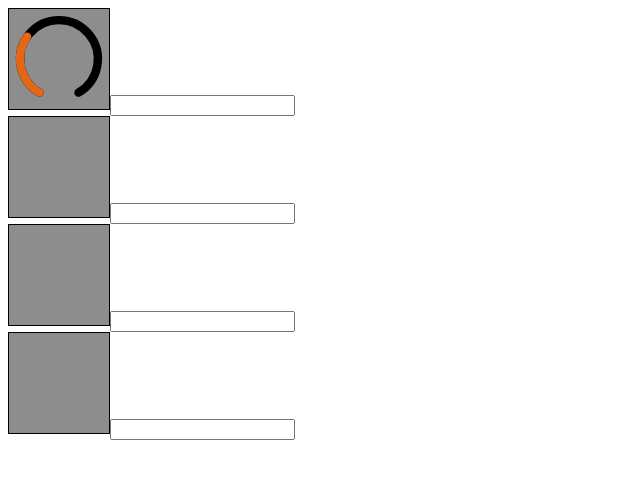
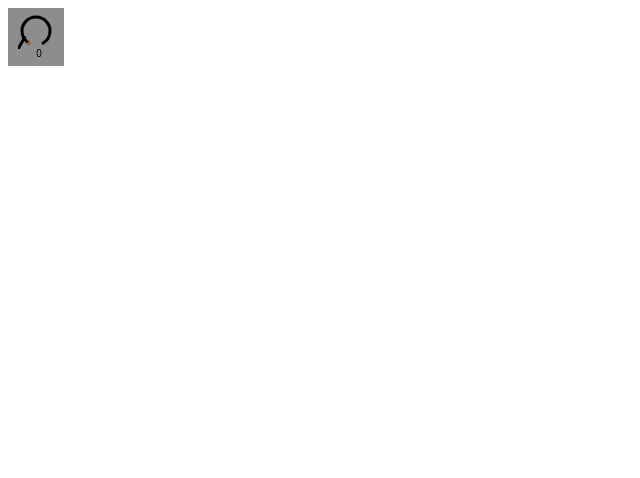
Before and after one commit to krzysztof-grzybek/circular-input, a plain HTML site: page index.html in a window 1280 px wide. Shown: the whole page, without its empty margins (0-640 px from the left). Drawn offline with Linux system fonts and the light colour scheme.

Commit message:
reflect changes in view and basic ableton theme

```diff
--- a/circularRange.css
+++ b/circularRange.css
@@ -1,26 +1,4 @@
-.circ-range__svg {
-  width: 100px;
-  border: 1px solid black;
-  background-color: #8D8D8D;
-}
-.circ-range__whole-arc {
-  stroke-width: 3px;
-  stroke: black;
-  fill: none;
-  stroke-linecap: round;
-}
-.circ-range__active-arc {
-  stroke-width: 3px;
-  stroke: #E36716;
-  fill: none;
-  stroke-dasharray: 999px;
-  stroke-dashoffset: -50px;
-  stroke-linecap: round;
-}
 .circ-range__indicator {
-  stroke: black;
-  stroke-width: 3px;
-  transform: rotate(133deg);
   transform-origin: 0% 0%;
   stroke-linecap: round;
 }
--- a/circularRange.js
+++ b/circularRange.js
@@ -39,6 +39,29 @@
     return rootObj;
   }
 
+  function polarToCartesian(centerX, centerY, radius, angleInDegrees) {
+    var angleInRadians = (angleInDegrees) * Math.PI / 180.0; // + 90 + 30 - half of 'hole' part in arc
+
+    return {
+      x: centerX + (radius * Math.cos(angleInRadians)),
+      y: centerY + (radius * Math.sin(angleInRadians))
+    };
+  }
+
+  function describeArc(x, y, radius, startAngle, endAngle){
+    var start = polarToCartesian(x, y, radius, endAngle);
+    var end = polarToCartesian(x, y, radius, startAngle);
+
+    var arcSweep = endAngle - startAngle <= 180 ? '0' : '1';
+
+    var d = [
+        'M', start.x, start.y,
+        'A', radius, radius, 0, arcSweep, 0, end.x, end.y
+    ].join(' ');
+
+    return d;
+  }
+
   function circularRange (element, options) {
     if (!(this instanceof circularRange)) { // force 'new' keyword
       return new circularRange(element, options);
@@ -62,12 +85,15 @@
 
     this.input = element;
     this.svgEl = null;
-    this.value = this.input.value ? Number(this.input.value) : circularRange.DEFAULTS.min;
+    this.indicator = null;
+    this.activeArc = null;
 
     this.options = extend({}, circularRange.DEFAULTS);
     this.options = extend(this.options, this.getDomOptions());
     this.options = extend(this.options, options);
-    console.log(this.options)
+
+    this.value = this.input.value ? Number(this.input.value) : this.options.min;
+    this.pxPerStep = this.options.sensivity / ((this.options.max - this.options.min) / this.options.step);
 
     this.init();
     return this;
@@ -76,16 +102,35 @@
   circularRange.DEFAULTS = {
     min: 0,
     max: 100,
-    step: 1,
-    sensivity: 100
+    step: 5,
+    sensivity: 100,
+    theme: ''
+  };
+
+  circularRange.CLASS_NAMES = {
+    basicArc: 'circ-range__basic-arc',
+    activeArc: 'circ-range__active-arc',
+    indicator: 'circ-range__indicator'
+  };
+
+  circularRange.DISPLAY = {
+    arcAngle: 300,
+    arcRadius: 14,
+    boxSize: 36
   };
 
   circularRange.domStrings = {
     container: '<div class="circ-range"></div>',
-    svg : ['<svg class="circ-range__svg" viewBox="0 0 36 36" version="1.1" xmlns="http://www.w3.org/2000/svg">',
-             '<path class="circ-range__whole-arc" id="basic-arc"></path>',
-             '<path class="circ-range__active-arc" id="meter-arc"></path>',
-             '<line class="circ-range__indicator" x1="18" y1="18" x2="18" y2="32">',
+    svg : ['<svg class="circ-range__svg" ',
+             'viewBox="0 0 ', circularRange.DISPLAY.boxSize, ' ', circularRange.DISPLAY.boxSize , '" ',
+             'version="1.1" xmlns="http://www.w3.org/2000/svg">',
+               '<path class="', circularRange.CLASS_NAMES.basicArc, '"></path>',
+               '<path class="', circularRange.CLASS_NAMES.activeArc, '"></path>',
+               '<line class="', circularRange.CLASS_NAMES.indicator, '" ',
+                 'x1="', circularRange.DISPLAY.boxSize / 2, '" ',
+                 'y1="', circularRange.DISPLAY.boxSize / 2, '" ',
+                 'x2="', circularRange.DISPLAY.boxSize / 2, '" ',
+                 'y2="', circularRange.DISPLAY.boxSize / 2 + circularRange.DISPLAY.arcRadius, '">',
            '</svg>'].join('')
   };
 
@@ -107,45 +152,103 @@
     init: function () {
       this.createDOM();
       this.addEventHandlers();
+      this.updateView();
     },
     createDOM: function () {
-      var container = stringToDom(circularRange.domStrings.container)[0];
+      var container = stringToDom(circularRange.domStrings.container)[0],
+          basicArc;
+
       this.input.parentNode.insertBefore(container, this.input);
       container.innerHTML = circularRange.domStrings.svg;
+      container.appendChild(this.input);
+
+      basicArc = container.getElementsByClassName(circularRange.CLASS_NAMES.basicArc)[0];
+      basicArc.setAttribute('d', this.describeArc(circularRange.DISPLAY.arcAngle));
+
+      if (this.options.theme) {
+        container.className += ' circ-range--' + this.options.theme;
+      }
+
       this.svgEl = container.firstChild;
-      container.appendChild(this.input);
+      this.indicator = container.getElementsByClassName(circularRange.CLASS_NAMES.indicator)[0];
+      this.activeArc = container.getElementsByClassName(circularRange.CLASS_NAMES.activeArc)[0];
     },
     addEventHandlers: function () {
       var self = this;
 
       this.svgEl.addEventListener('mousedown', function (e) {
         e.preventDefault(); // http://stackoverflow.com/questions/9506041/javascript-events-mouseup-not-firing-after-mousemove
+
         var initalMouseY = e.pageY,
+            initalValue = self.value,
             unbindListeners = function () {
               document.removeEventListener('mousemove', handleMouseMove);
               document.removeEventListener('mouseup', unbindListeners);
             },
             handleMouseMove = function (e) {
-              self.mouseMoveValueChange(e, initalMouseY);
+              self.mouseMoveValueChange(e, initalValue, initalMouseY);
             }
 
         document.addEventListener('mousemove', handleMouseMove);
         document.addEventListener('mouseup', unbindListeners);
       });
+
+      this.input.addEventListener('blur', function () {
+        self.keyboardInputValueChange();
+      });
     },
-    mouseMoveValueChange: function (e, initalMouseY) {
+    mouseMoveValueChange: function (e, initalValue, initalMouseY) {
+      var mouseMoveDiff,
+          valueDiffAfterMove,
+          finalValue;
+
       e.preventDefault();
-      console.log(initalMouseY)
-      //this.updateView();
+      mouseMoveDiff = -(e.pageY - initalMouseY); // if mouse goes up, value increases
+      valueDiffAfterMove = Math.round(mouseMoveDiff / this.pxPerStep) * this.options.step;
+      finalValue = initalValue + valueDiffAfterMove;
+
+      this.value = finalValue;
+      this.validateValue();
+
+      this.updateView();
     },
-    keyboardInputValueChange: function (e) {
-
-    },
-    mouseUpHandle: function () {
-
+    keyboardInputValueChange: function () {
+      this.value = parseFloat(this.input.value);
+      this.validateValue();
+      this.updateView();
     },
     updateView: function () {
+      this.updateCricleView();
+      this.updateInputView();
+    },
+    updateCricleView: function () {
+      var valueProgress,
+          activeAngle;
 
+      valueProgress = this.value / (this.options.max - this.options.min);
+      activeAngle = valueProgress * circularRange.DISPLAY.arcAngle;
+
+      this.indicator.style.transform = this.getRotateStyle(activeAngle);
+      this.activeArc.setAttribute('d', this.describeArc(activeAngle));
+    },
+    updateInputView: function () {
+      this.input.value = this.value;
+    },
+    getRotateStyle: function (angle) {
+      var additionalRotation = (360 - circularRange.DISPLAY.arcAngle) / 2;
+      return  'rotate(' + (angle + additionalRotation) + 'deg)';
+    },
+    describeArc: function (angle) {
+      var additionalRotation = 90 + (360 - circularRange.DISPLAY.arcAngle) / 2,
+          x = circularRange.DISPLAY.boxSize / 2,
+          y = circularRange.DISPLAY.boxSize / 2;
+      return describeArc(x, y, circularRange.DISPLAY.arcRadius, additionalRotation, angle + additionalRotation);
+    },
+    validateValue: function () {
+      this.value = this.options.min + Math.round((this.value - this.options.min) / this.options.step) * this.options.step;
+
+      this.value = this.value <= this.options.max ? this.value : this.options.max;
+      this.value = this.value >= this.options.min ? this.value : this.options.min;
     }
   };
 
--- /dev/null
+++ b/circularRangeThemeAbleton.css
@@ -0,0 +1,42 @@
+.circ-range--ableton {
+  display: inline-block;
+  width: 46px;
+  padding: 5px;
+  background-color: #8D8D8D;
+}
+.circ-range--ableton .circ-range__svg {
+  display: block;
+  width: 36px;
+  margin: auto;
+}
+.circ-range--ableton .circ-range__basic-arc {
+  stroke-width: 3px;
+  stroke: black;
+  fill: none;
+  stroke-linecap: round;
+}
+.circ-range--ableton .circ-range__active-arc {
+  stroke-width: 3px;
+  stroke: #E36716;
+  fill: none;
+  stroke-linecap: round;
+}
+.circ-range--ableton .circ-range__indicator {
+  stroke: black;
+  stroke-width: 3px;
+}
+.circ-range--ableton input {
+  display: block;
+  width: 100%;
+  margin: auto;
+  margin-top: -3px;
+  text-align: center;
+  border: 1px solid transparent;
+  font-size: 10px;
+  background-color: transparent;
+}
+.circ-range--ableton input:focus {
+  border-color: black;
+  outline: 0;
+  background-color: #BFBFBF;
+}
--- a/index.html
+++ b/index.html
@@ -4,55 +4,32 @@
     <meta charset="UTF-8">
     <title>Document</title>
     <link rel="stylesheet" href="circularRange.css">
+    <link rel="stylesheet" href="circularRangeThemeAbleton.css">
 </head>
 <body>
 
 <div>
   <input id="example" type="text">
 </div>
+<!--
 
 <div>
     <input class="example-1" type="text">
-    <input class="example-1" type="text">
+    <input class="example-1" type="text" value="10">
     <input class="example-1" data-max="80" type="text">
 </div>
+-->
 
 <script src="circularRange.js"></script>
 <script>
   var example = document.getElementById('example');
   circularRange(example, {
-    max: 50
+    max: 50,
+    theme: 'ableton'
   });
 
-  var example2 = document.getElementsByClassName('example-1');
-  circularRange(example2);
-  </script>
-<script>
-function polarToCartesian(centerX, centerY, radius, angleInDegrees) {
-  var angleInRadians = (angleInDegrees+120) * Math.PI / 180.0; // + 90 + 30 - half of 'hole' part in arc
-
-  return {
-    x: centerX + (radius * Math.cos(angleInRadians)),
-    y: centerY + (radius * Math.sin(angleInRadians))
-  };
-}
-
-function describeArc(x, y, radius, startAngle, endAngle){
-
-    var start = polarToCartesian(x, y, radius, endAngle);
-    var end = polarToCartesian(x, y, radius, startAngle);
-
-    var arcSweep = endAngle - startAngle <= 180 ? "0" : "1";
-
-    var d = [
-        "M", start.x, start.y,
-        "A", radius, radius, 0, arcSweep, 0, end.x, end.y
-    ].join(" ");
-
-    return d;
-}
-document.getElementById("basic-arc").setAttribute("d", describeArc(18, 18, 14, 0, 300));
-document.getElementById("meter-arc").setAttribute("d", describeArc(18, 18, 14, 0, 300));
+  //var example2 = document.getElementsByClassName('example-1');
+  //circularRange(example2);
 </script>
 </body>
 </html>
```
